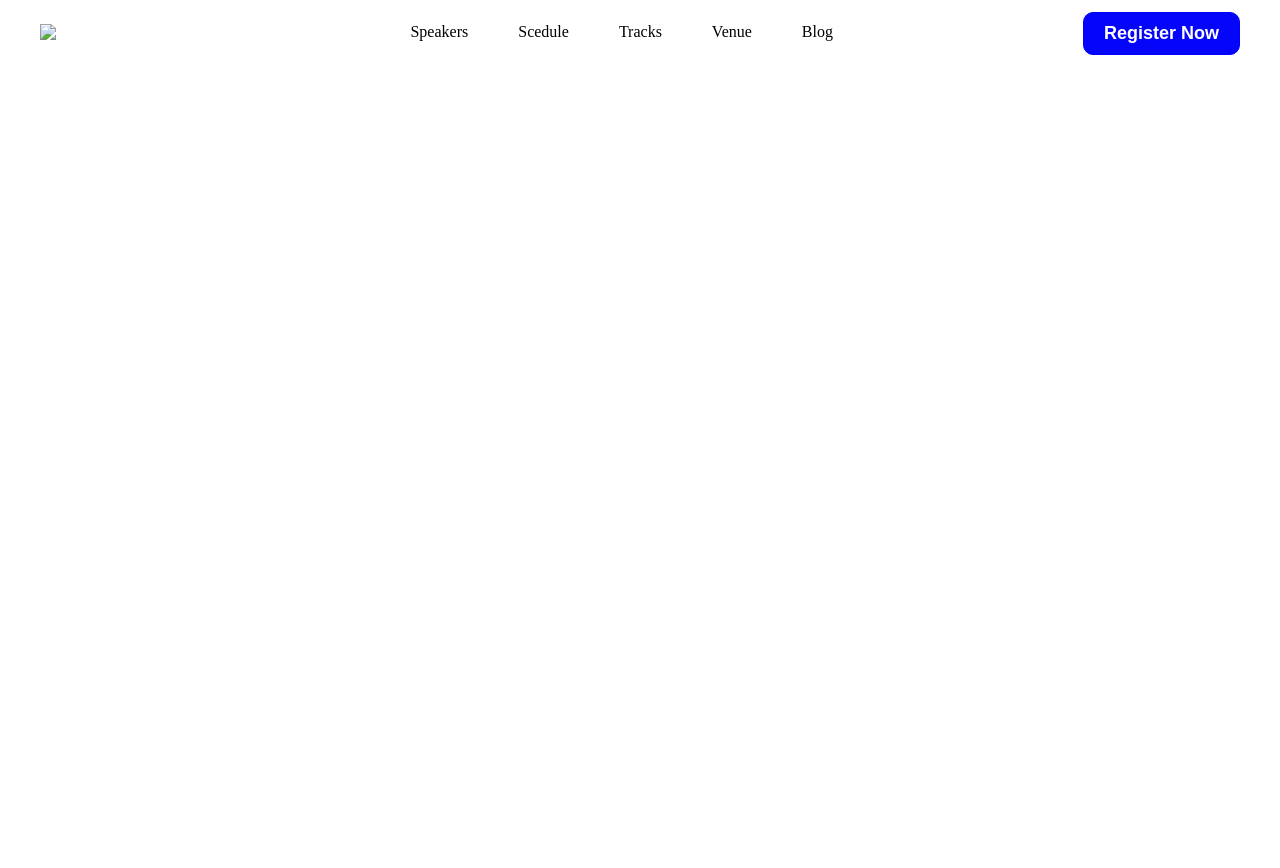
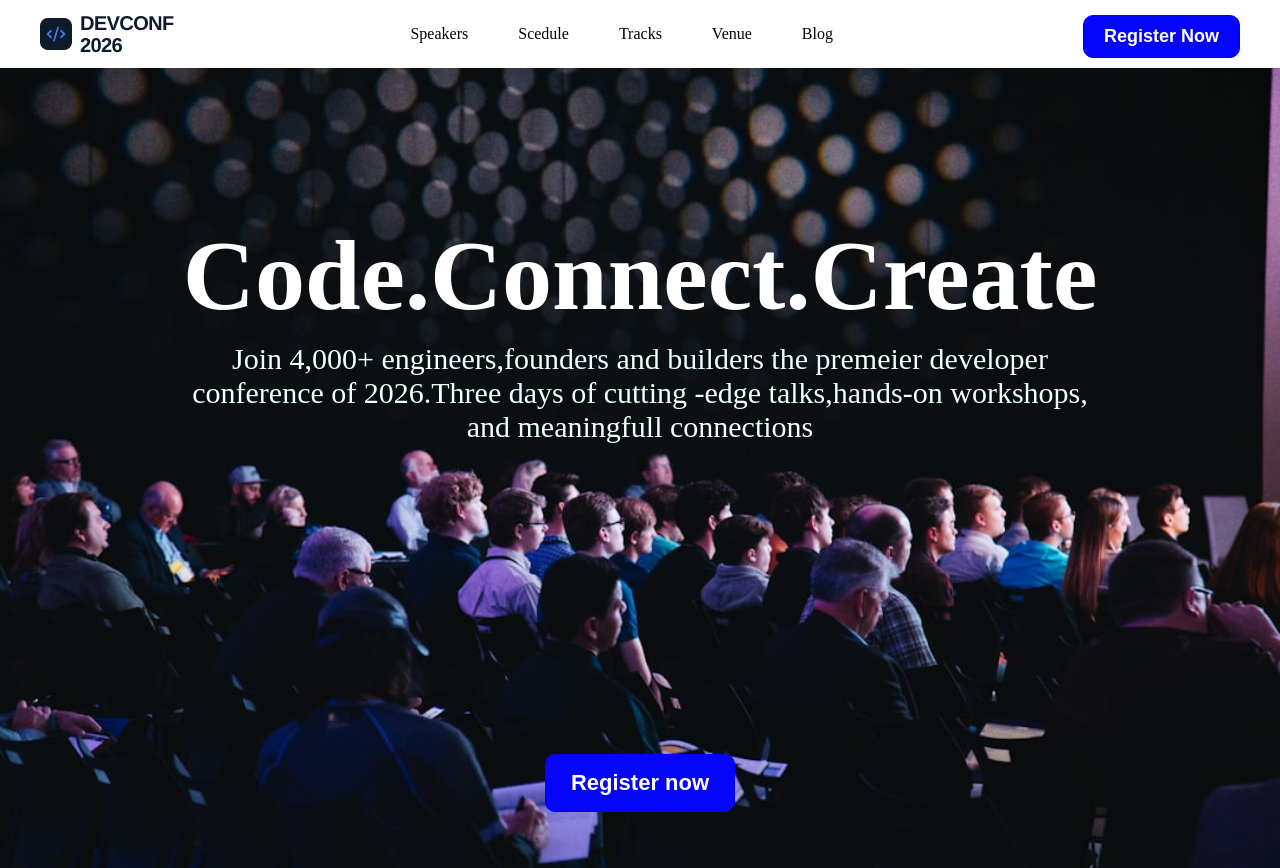
Before and after one commit to johirmia744-sys/project, a plain HTML site: page index.html in a window 1280 px wide. Before the commit the page ends 800 px from the top, so only its background shows below. Drawn offline with Linux system fonts and the light colour scheme.

Commit message:
hero section

```diff
--- a/design.css
+++ b/design.css
@@ -1,7 +1,4 @@
-*{
-    margin: 0px;
-    padding:0px:
-}
+
 nav{
 
     display: flex;
@@ -11,6 +8,11 @@ nav{
     max-width: 1200px;
     margin: auto;
     padding: 8px;
+
+}
+*{
+    margin:0px;
+    padding: 0px;
 }
 ul{
   display: flex;
@@ -38,3 +40,42 @@ img{
     max-width: 100%;
     margin-top: 4px;
 }
+ .hero{
+    display:flex;
+    flex-direction: column;
+    align-items: center;
+    text-align: center;
+}
+.pic{
+    background-image: url(banner.jpg);
+    height:800px;
+    background-repeat: no-repeat;
+    background-size: cover;
+
+}
+.down{
+    margin-top: 150px;
+}
+#go{
+    margin-top: 9px;
+
+}
+div p{
+    font-size: 30px;
+    color: azure;
+}
+#button
+{    background-color:rgb(5, 5, 250);
+    padding: 15px 25px;
+    font-weight: bold;
+    font-size: 22px;
+    color: white;
+    border:1px solid blue;
+    border-radius: 10px;
+    margin-top: 310px;
+}
+h1{
+    color: white;
+    font-weight: bold;
+    font-size: 100px;
+}
--- a/index.html
+++ b/index.html
@@ -10,7 +10,7 @@
     <header>
         <nav>
             <div>
-                <img src="J:\assets\logo.png">
+                <img src="logo.png">
             </div>
             <ul class="ul">
                 <li>Speakers</li>
@@ -24,6 +24,19 @@
         </ul>
         </nav>
     </header>
+    <div class="pic">
+    <section>
+        <div class="hero">
+            <div class="down">
+            <h1>Code.Connect.Create</h1>
+            <p id="go">Join 4,000+ engineers,founders and builders the premeier developer</p>
+                <p> conference of 2026.Three days of cutting -edge talks,hands-on workshops,</p>
+                <p>and meaningfull connections</p>
+            </div>
+            <p><button id="button"">Register now</button></p>
+        </div>
+    </section>
+    </div>
 
 </body>
 </html>
```
Also changed, not shown: banner.jpg (added), logo.png (added).
